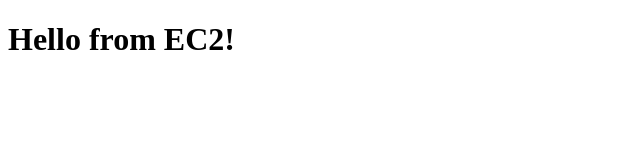
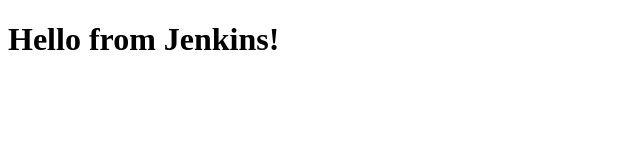
Before and after one commit to mdzafaruddin-linux/ec2-webhook-demo, a plain HTML site: page index.html in a window 1280 px wide. Shown: the whole page, without its empty margins (0-640 px from the left). Drawn offline with Linux system fonts and the light colour scheme.

Commit message:
Update index.html

```diff
--- a/index.html
+++ b/index.html
@@ -4,6 +4,6 @@
     <title>AWS Webhook Practice</title>
 </head>
 <body>
-    <h1>Hello from EC2!</h1>
+    <h1>Hello from Jenkins!</h1>
 </body>
 </html>
```
